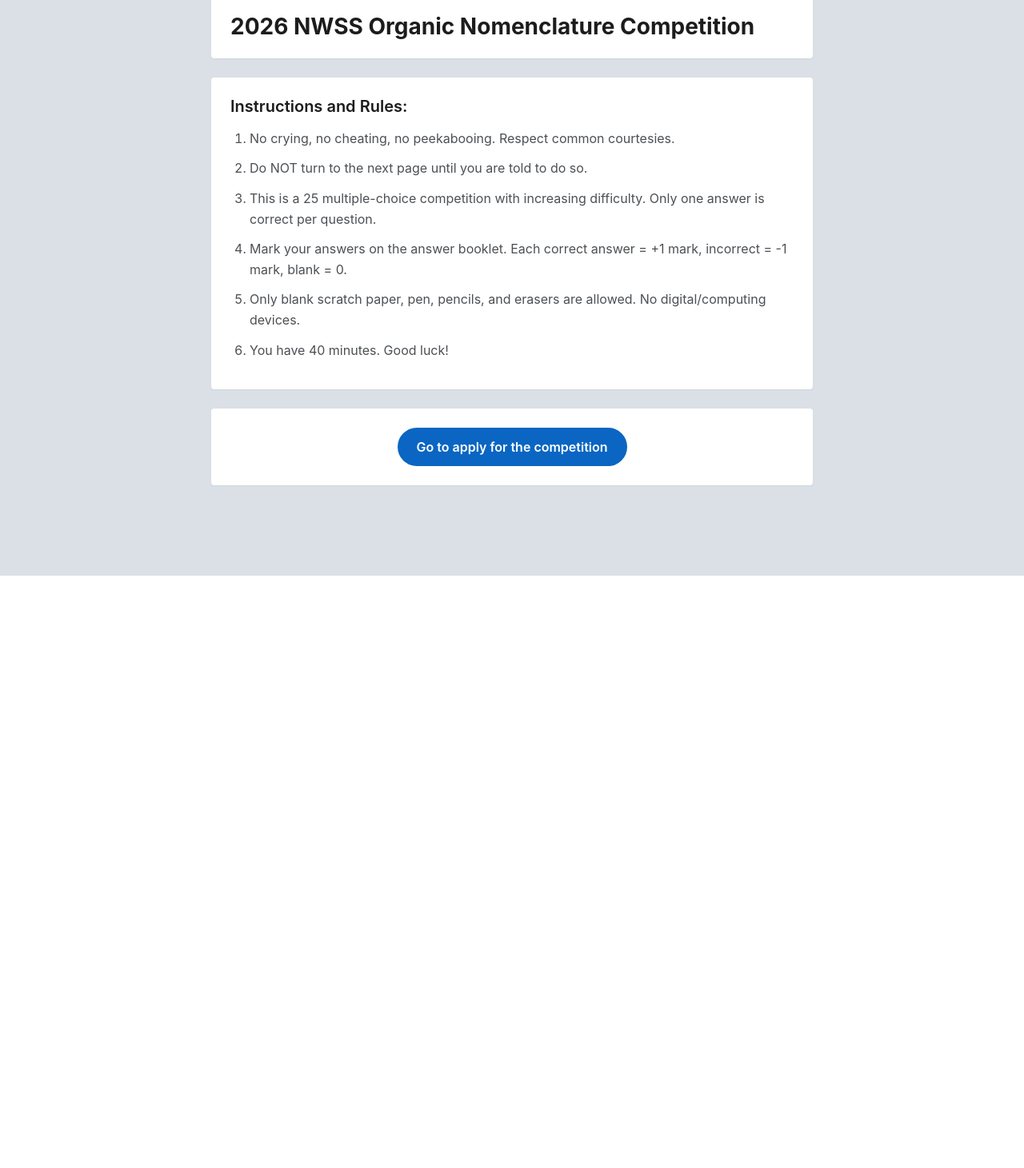
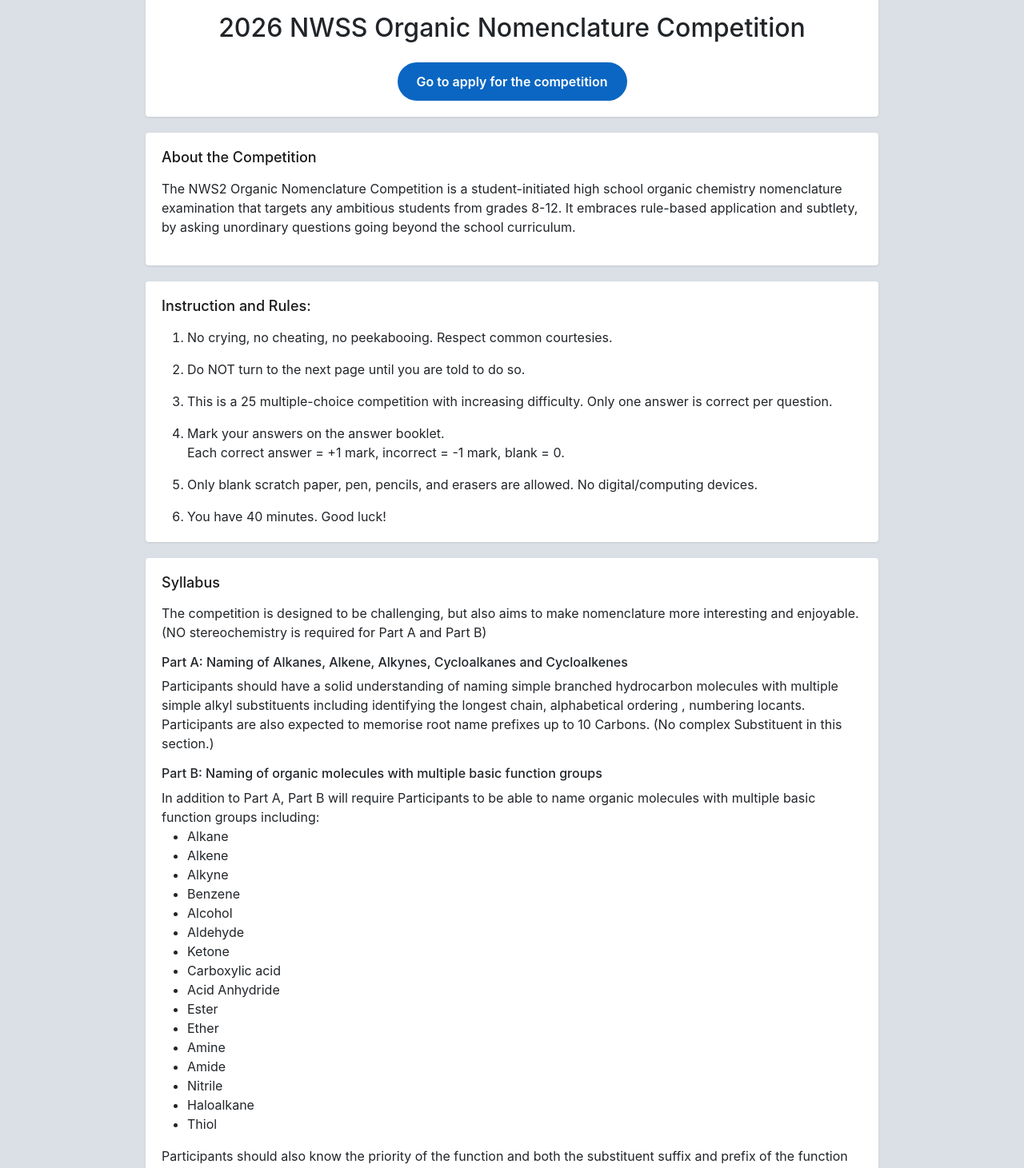
Before and after one commit to Juss33/ChemisTree, a React (Vite) app: page /nwss-competition in a window 1280 px wide. Shown: the part 80-1541 px from the top of the page at 80% size. Before the commit the page ends 800 px from the top, so only its background shows below. Built offline with nearby package versions, Linux system fonts and the light colour scheme; no server answers.

Commit message:
rewrite nwss comp instruction page
- added syllabus
- moved layout around
- worked on css
waiting for kai to finish part C to deploy tho

```diff
--- a/src/pages/nwss-competition/InstructionPage.tsx
+++ b/src/pages/nwss-competition/InstructionPage.tsx
@@ -1,32 +1,88 @@
 
 import { Link } from "react-router-dom";
 import "../../styles/InstructionPage.css";
+import { Container } from "react-bootstrap";
 
 const InstructionPage = () => {
   return (
-    <div className="testing-container">
-      <div className="testing-content">
-        <div className="testing-header">
-          <h1>2026 NWSS Organic Nomenclature Competition</h1>
+    <Container>
+      <div className="content-grid">
+        <div className="feed-container" style={{alignItems: "center"}}>
+          <h2 className="mb-4">2026 NWSS Organic Nomenclature Competition</h2>
+          <Link to="/nwss-competition/registration" className="apply-button" style={{width: "fit-content"}}>Go to apply for the competition</Link>
         </div>
-
-        <div className="testing-card">
-          <h2>Instructions and Rules:</h2>
-          <ol>
-            <li>No crying, no cheating, no peekabooing. Respect common courtesies.</li>
-            <li>Do NOT turn to the next page until you are told to do so.</li>
-            <li>This is a 25 multiple-choice competition with increasing difficulty. Only one answer is correct per question.</li>
-            <li>Mark your answers on the answer booklet. Each correct answer = +1 mark, incorrect = -1 mark, blank = 0.</li>
-            <li>Only blank scratch paper, pen, pencils, and erasers are allowed. No digital/computing devices.</li>
+      </div>
+      <div className="content-grid">
+        <div className="feed-container">
+          <h2 className="section-title">About the Competition</h2>
+          <p>
+            The NWS2 Organic Nomenclature Competition is a student-initiated high school organic chemistry nomenclature examination
+            that targets any ambitious students from grades 8-12. It embraces rule-based application and subtlety, by asking
+            unordinary questions going beyond the school curriculum.
+          </p>
+        </div>
+      </div>
+      <div className="content-grid">
+        <div className="feed-container">
+          <h2 className="section-title">Instruction and Rules: </h2>
+          <ol className="mb-0">
+            <li className="mb-3">No crying, no cheating, no peekabooing. Respect common courtesies.</li>
+            <li className="mb-3">Do NOT turn to the next page until you are told to do so.</li>
+            <li className="mb-3">This is a 25 multiple-choice competition with increasing difficulty. Only one answer is correct per question.</li>
+            <li className="mb-3">Mark your answers on the answer booklet. <br/> Each correct answer = +1 mark, incorrect = -1 mark, blank = 0.</li>
+            <li className="mb-3">Only blank scratch paper, pen, pencils, and erasers are allowed. No digital/computing devices.</li>
             <li>You have 40 minutes. Good luck!</li>
           </ol>
         </div>
-
-        <div className="testing-action">
-          <Link to="/nwss-competition/registration" className="apply-button">Go to apply for the competition</Link>
+      </div>
+      <div className="content-grid">
+        <div className="feed-container">
+          <h2 className="section-title">Syllabus</h2>
+          <p>
+            The competition is designed to be challenging, but also aims to make nomenclature more interesting and enjoyable. <br/>
+            (NO stereochemistry is required for Part A and Part B)
+          </p>
+          <h6>Part A: Naming of Alkanes, Alkene, Alkynes, Cycloalkanes and Cycloalkenes</h6>
+          <p>
+            Participants should have a solid understanding of naming simple branched hydrocarbon molecules with multiple
+            simple alkyl substituents including identifying the longest chain, alphabetical ordering , numbering locants.
+            Participants are also expected to memorise root name prefixes up to 10 Carbons. (No complex Substituent in this section.)
+          </p>
+          <h6>Part B: Naming of organic molecules with multiple basic function groups</h6>
+          <p>
+            In addition to Part A, Part B will require Participants to be able to name organic molecules with multiple
+            basic function groups including:
+            <ul>
+              <li>Alkane</li>
+              <li>Alkene</li>
+              <li>Alkyne</li>
+              <li>Benzene</li>
+              <li>Alcohol</li>
+              <li>Aldehyde</li>
+              <li>Ketone</li>
+              <li>Carboxylic acid</li>
+              <li>Acid Anhydride</li>
+              <li>Ester</li>
+              <li>Ether</li>
+              <li>Amine</li>
+              <li>Amide</li>
+              <li>Nitrile</li>
+              <li>Haloalkane</li>
+              <li>Thiol</li>
+            </ul>
+            Participants should also know the priority of the function and both the substituent suffix and prefix
+            of the function group, as there will be multiple groups included inside a molecule (e.g -OH: Hydroxyl-, -ol).
+            Moreover, participants should also know how to name molecules with complex substituents.
+          </p>
+          <h6>Part C: </h6>
+          <p>
+            i dunno
+          </p>
         </div>
       </div>
-    </div>
+
+
+    </Container>
   );
 };
 
--- a/src/styles/InstructionPage.css
+++ b/src/styles/InstructionPage.css
@@ -1,63 +1,3 @@
-.testing-container {
-  width: 100%;
-  max-width: 800px;
-  margin: 0 auto;
-  padding: 24px;
-}
-
-.testing-content {
-  display: flex;
-  flex-direction: column;
-  gap: 24px;
-}
-
-.testing-header {
-  background-color: white;
-  padding: 24px;
-  border-radius: 4px;
-  box-shadow: 0 1px 2px rgba(0, 0, 0, 0.05);
-}
-
-.testing-header h1 {
-  margin: 0;
-  font-size: 28px;
-  font-weight: 700;
-  color: #1c1c1c;
-}
-
-.testing-card {
-  background-color: white;
-  padding: 24px;
-  border-radius: 4px;
-  box-shadow: 0 1px 2px rgba(0, 0, 0, 0.05);
-}
-
-.testing-card h2 {
-  margin: 0 0 16px 0;
-  font-size: 20px;
-  font-weight: 600;
-  color: #1c1c1c;
-}
-
-.testing-card ol {
-  margin: 0;
-  padding-left: 24px;
-  color: #4c5054;
-  line-height: 1.6;
-}
-
-.testing-card li {
-  margin-bottom: 12px;
-}
-
-.testing-action {
-  background-color: white;
-  padding: 24px;
-  border-radius: 4px;
-  box-shadow: 0 1px 2px rgba(0, 0, 0, 0.05);
-  text-align: center;
-}
-
 .apply-button {
   display: inline-block;
   padding: 12px 24px;
@@ -71,18 +11,5 @@
 
 .apply-button:hover {
   background-color: #084fa0;
+  color: white;
 }
-
-@media (max-width: 640px) {
-  .testing-container {
-    padding: 16px;
-  }
-
-  .testing-header h1 {
-    font-size: 22px;
-  }
-
-  .testing-card h2 {
-    font-size: 18px;
-  }
-}
```
